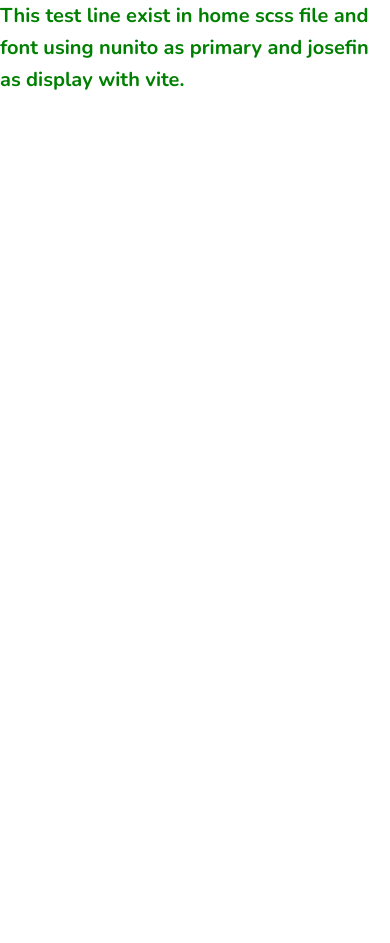
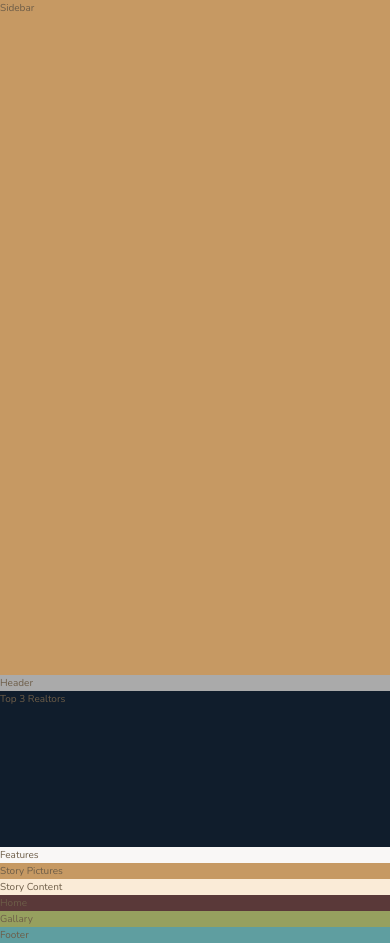
Before and after one commit to Mostakimul/sass-nexter, a website built with Vite: page index.html in a window 390 px wide. Before the commit the page ends 844 px from the top, so only its background shows below. Built offline with nearby package versions, Linux system fonts and the light colour scheme.

Commit message:
Markup with grid row defined for responsiveness

```diff
--- a/index.html
+++ b/index.html
@@ -7,12 +7,50 @@
   <meta name="viewport" content="width=device-width, initial-scale=1.0">
   <!-- SASS Link -->
   <link rel="stylesheet" type="text/css" href="./scss/main.scss">
-  <title>Nexter &mdash; your home, your freedom</title>
+  <title>Nexter &mdash; Your Home, Your Freedom</title>
 </head>
 
-<body>
-  <h1 class="test">This test line exist in home scss file and font using nunito as primary and josefin as display with
-    vite.</h1>
+<body class="container">
+  <!-- Sidebar -->
+  <div class="sidebar">
+    Sidebar
+  </div>
+
+  <!-- Header -->
+  <header class="header">
+    Header
+  </header>
+
+  <!-- Header Right -->
+  <div class="realtors">
+    Top 3 Realtors
+  </div>
+
+  <!-- Feature Section -->
+  <section class="features">
+    Features
+  </section>
+
+  <!-- Story Picture -->
+  <div class="story__pictures">
+    Story Pictures
+  </div>
+
+  <!-- Story Content -->
+  <div class="story__content">
+    Story Content
+  </div>
+
+  <!-- Home Section -->
+  <section class="homes">Home</section>
+
+  <!-- Gallery Section -->
+  <section class="gallery">Gallary</section>
+
+  <!-- Footer -->
+  <footer class="footer">
+    Footer
+  </footer>
 </body>
 
 </html>
--- a/scss/base/_base.scss
+++ b/scss/base/_base.scss
@@ -20,3 +20,8 @@
   font-weight: 300;
   line-height: 1.6;
 }
+
+.container {
+  display: grid;
+  grid-template-rows: 80vh min-content 40vw repeat(3, min-content);
+}
--- /dev/null
+++ b/scss/components/_features.scss
@@ -0,0 +1,5 @@
+@use '../abstracts/index' as *;
+
+.features {
+  background-color: $color-grey-light-1;
+}
--- /dev/null
+++ b/scss/components/_footer.scss
@@ -0,0 +1,5 @@
+@use '../abstracts/index' as *;
+
+.footer {
+  background-color: cadetblue;
+}
--- /dev/null
+++ b/scss/components/_gallery.scss
@@ -0,0 +1,5 @@
+@use '../abstracts/index' as *;
+
+.gallery {
+  background-color: rgb(150, 160, 95);
+}
--- /dev/null
+++ b/scss/components/_header.scss
@@ -0,0 +1,5 @@
+@use '../abstracts/index' as *;
+
+.header {
+  background-color: $color-grey-light-2;
+}
--- /dev/null
+++ b/scss/components/_homes.scss
@@ -0,0 +1,5 @@
+@use '../abstracts/index' as *;
+
+.homes {
+  background-color: rgb(90, 57, 57);
+}
--- /dev/null
+++ b/scss/components/_realtors.scss
@@ -0,0 +1,5 @@
+@use '../abstracts/index' as *;
+
+.realtors {
+  background-color: $color-secondary;
+}
--- /dev/null
+++ b/scss/components/_sidebar.scss
@@ -0,0 +1,5 @@
+@use '../abstracts/index' as *;
+
+.sidebar {
+  background-color: $color-primary;
+}
--- /dev/null
+++ b/scss/components/_story.scss
@@ -0,0 +1,11 @@
+@use '../abstracts/index' as *;
+
+.story {
+  &__pictures {
+    background-color: $color-primary;
+  }
+
+  &__content {
+    background-color: antiquewhite;
+  }
+}
--- a/scss/pages/_home.scss
+++ b/scss/pages/_home.scss
@@ -1,4 +1 @@
 @use '../base/typography' as *;
-.test {
-  color: green;
-}
```
Also changed, not shown: scss/components/_index.scss (+8 -0 lines).
